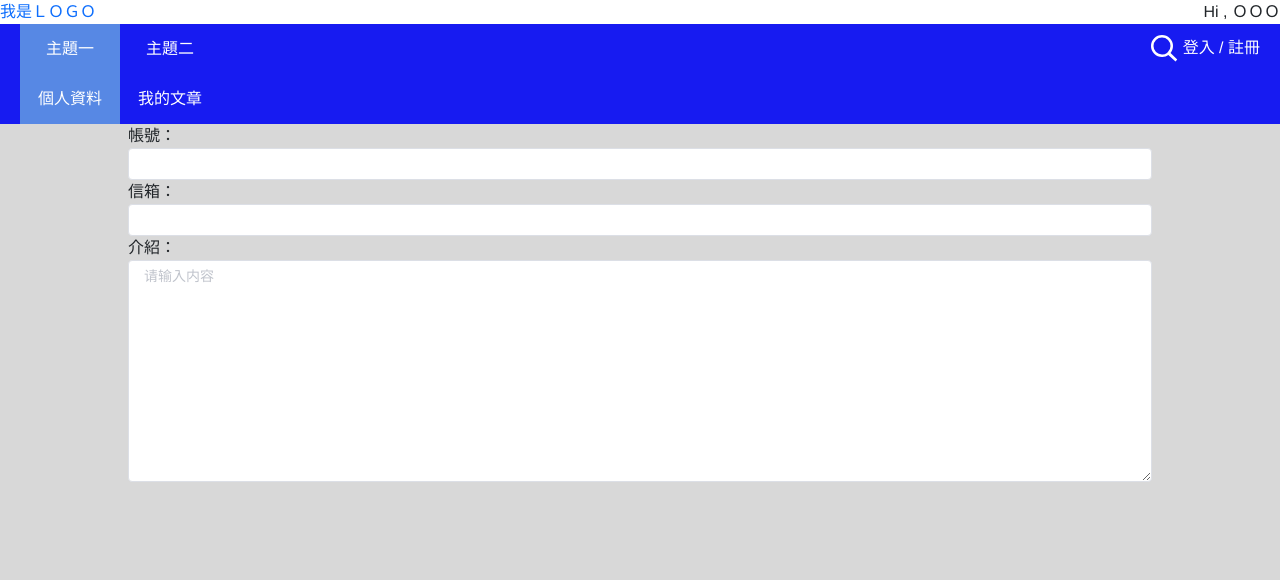
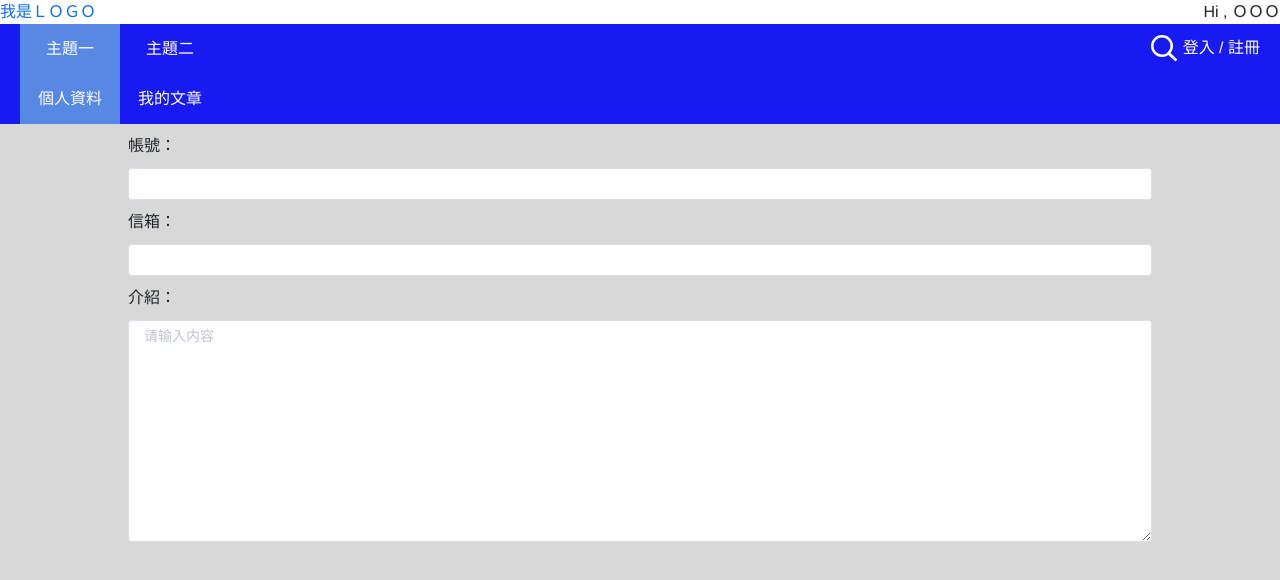
Before and after one commit to lucky4bettty/vue3_blog_test, a Vue app: page /information in a window 1280 px wide. Shown: the top 580 px of the page. Built offline with nearby package versions, Linux system fonts and the light colour scheme.

Commit message:
css 優化

```diff
--- a/src/style/member/information.scss
+++ b/src/style/member/information.scss
@@ -0,0 +1,5 @@
+span{
+    display: block;
+    margin-top: 10px;
+    margin-bottom: 10px;
+}
```
